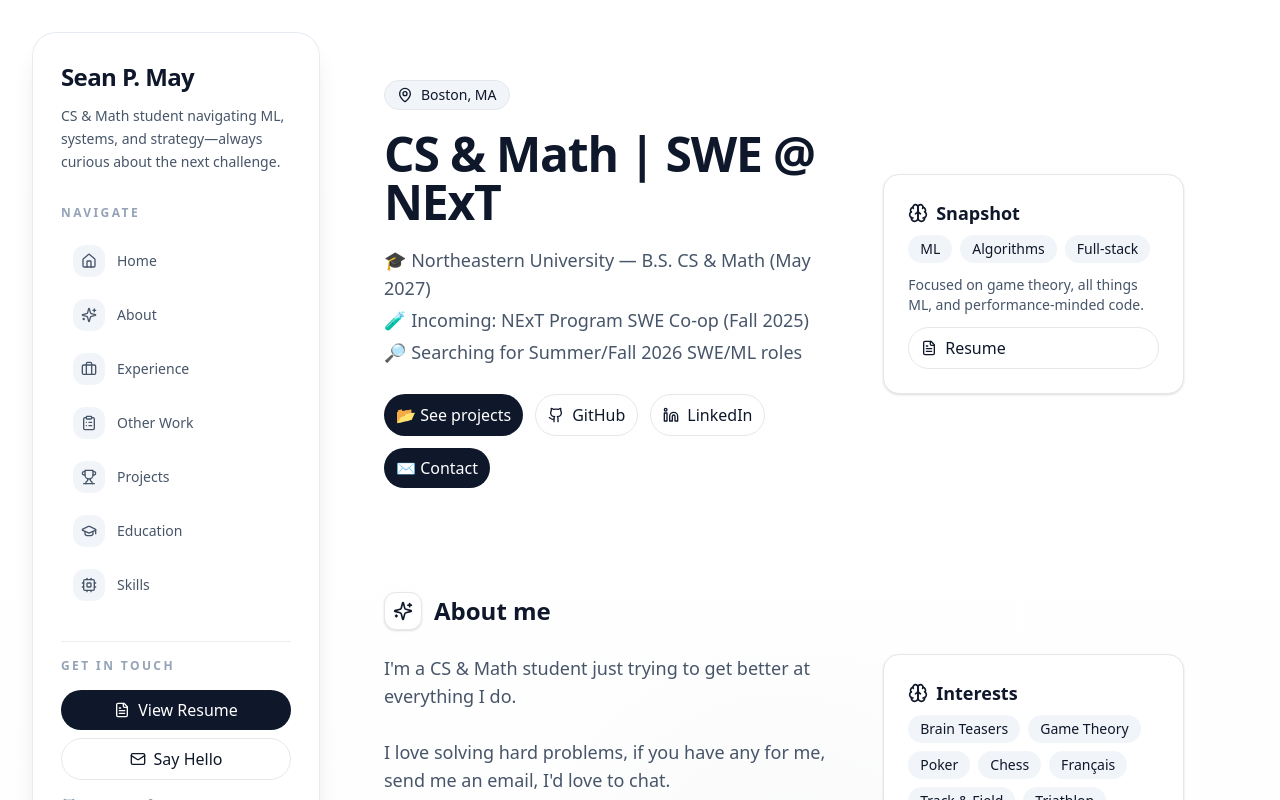
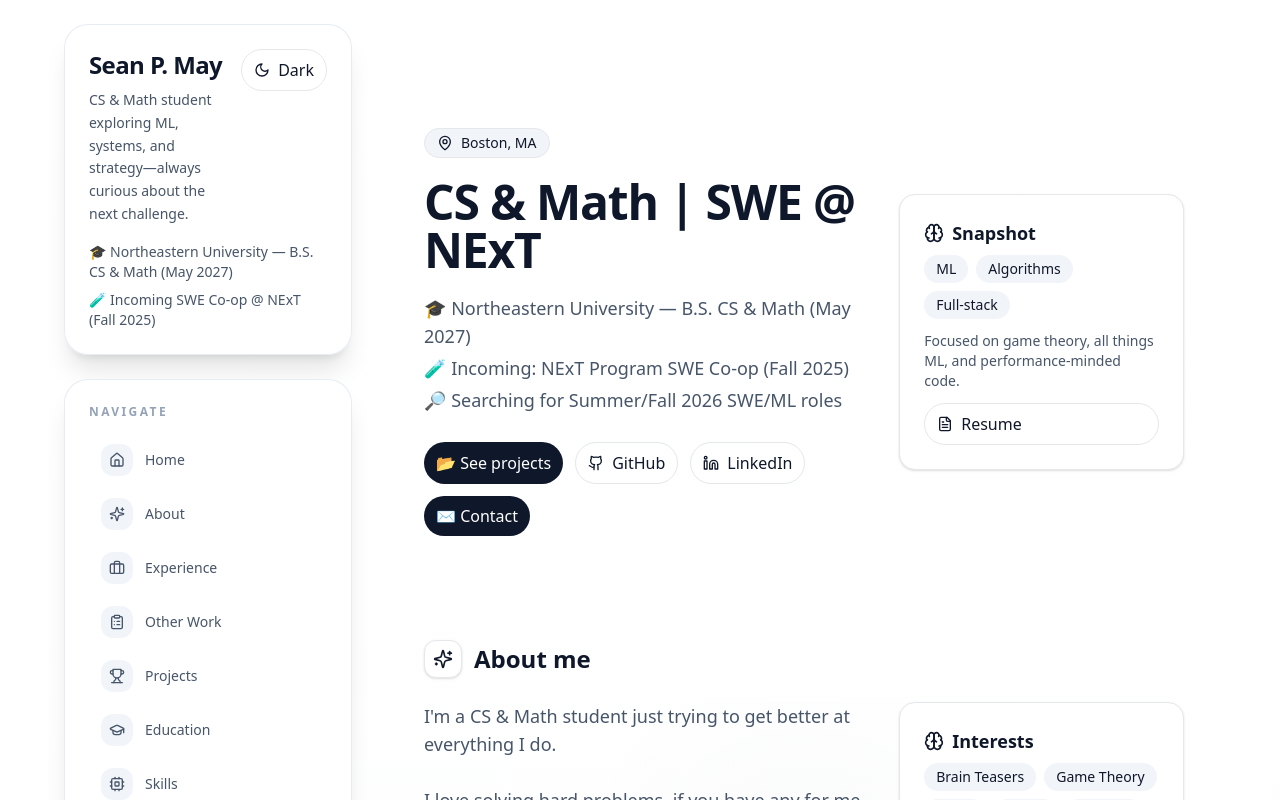
Before and after one commit to seanpatrickmay/seanpatrickmay.github.io, a Next.js app: page / in a window 1280 px wide. Shown: the top 800 px of the page. Built offline with nearby package versions, Linux system fonts and the light colour scheme.

Commit message:
Refine desktop sidebar layout

```diff
--- a/components/Header.jsx
+++ b/components/Header.jsx
@@ -91,13 +91,15 @@ export default function Header({ links }) {
         </nav>
       </header>
 
-      <aside className="hidden lg:block">
+      <aside className="hidden lg:flex lg:flex-none lg:pt-6">
+        <div className="sticky top-6">
           <div
-          className="fixed left-8 top-8 z-40 w-72 transition-transform duration-300 ease-out will-change-transform"
+            className="w-72 space-y-6 transition-transform duration-300 ease-out will-change-transform"
             style={{ transform: `translateY(${scrollOffset}px)` }}
           >
-          <div className="space-y-8 rounded-3xl border border-slate-200/80 bg-white/90 p-7 shadow-xl backdrop-blur dark:border-slate-800/70 dark:bg-slate-950/70">
-            <div className="space-y-3">
+            <section className="rounded-3xl border border-slate-200/80 bg-white/90 p-6 shadow-xl backdrop-blur dark:border-slate-800/70 dark:bg-slate-950/70">
+              <div className="flex items-start justify-between gap-3">
+                <div className="space-y-2">
                   <a
                     href="#home"
                     className="text-2xl font-bold tracking-tight text-slate-900 transition hover:text-slate-700 dark:text-slate-100 dark:hover:text-slate-300"
@@ -105,15 +107,24 @@ export default function Header({ links }) {
                     Sean P. May
                   </a>
                   <p className="text-sm leading-relaxed text-slate-600 dark:text-slate-400">
-                CS & Math student navigating ML, systems, and strategy—always curious about the next challenge.
+                    CS & Math student exploring ML, systems, and strategy—always curious about the next challenge.
                   </p>
                 </div>
+                <div className="flex-shrink-0">
+                  <ThemeToggle />
+                </div>
+              </div>
+              <ul className="mt-4 space-y-2 text-sm text-slate-600 dark:text-slate-300">
+                <li>🎓 Northeastern University &mdash; B.S. CS & Math (May 2027)</li>
+                <li>🧪 Incoming SWE Co-op @ NExT (Fall 2025)</li>
+              </ul>
+            </section>
 
-            <nav aria-label="Primary" className="space-y-4">
+            <section className="rounded-3xl border border-slate-200/80 bg-white/90 p-6 shadow-xl backdrop-blur dark:border-slate-800/70 dark:bg-slate-950/70">
               <div className="text-xs font-semibold uppercase tracking-[0.2em] text-slate-400 dark:text-slate-500">
                 Navigate
               </div>
-              <div className="space-y-1.5">
+              <nav aria-label="Primary" className="mt-4 space-y-1.5">
                 {navItems.map(({ id, label, icon: Icon }) => (
                   <a
                     key={id}
@@ -126,14 +137,14 @@ export default function Header({ links }) {
                     {label}
                   </a>
                 ))}
-              </div>
               </nav>
+            </section>
 
-            <div className="space-y-4 border-t border-slate-200/70 pt-4 dark:border-slate-800/60">
+            <section className="rounded-3xl border border-slate-200/80 bg-white/90 p-6 shadow-xl backdrop-blur dark:border-slate-800/70 dark:bg-slate-950/70">
               <div className="text-xs font-semibold uppercase tracking-[0.2em] text-slate-400 dark:text-slate-500">
                 Get in touch
               </div>
-              <div className="flex flex-col gap-2">
+              <div className="mt-4 flex flex-col gap-2">
                 <PillLink
                   href={links.resume}
                   icon={FileText}
@@ -151,7 +162,7 @@ export default function Header({ links }) {
                   Say Hello
                 </PillLink>
               </div>
-              <div className="flex flex-wrap gap-4 text-sm text-slate-500 dark:text-slate-400">
+              <div className="mt-4 flex flex-wrap gap-4 text-sm text-slate-500 dark:text-slate-400">
                 <a
                   href={links.github}
                   className="group inline-flex items-center gap-2 transition hover:text-slate-700 dark:hover:text-slate-200"
@@ -171,12 +182,7 @@ export default function Header({ links }) {
                   LinkedIn
                 </a>
               </div>
-            </div>
-
-            <div className="flex items-center justify-between border-t border-slate-200/70 pt-4 text-sm text-slate-500 dark:border-slate-800/60 dark:text-slate-400">
-              <span>Theme</span>
-              <ThemeToggle />
-            </div>
+            </section>
           </div>
         </div>
       </aside>
--- a/pages/index.jsx
+++ b/pages/index.jsx
@@ -72,8 +72,9 @@ export default function Home() {
         />
       </Head>
 
+      <div className="lg:mx-auto lg:flex lg:max-w-screen-2xl lg:items-start lg:justify-center lg:gap-10 lg:px-12 xl:px-16">
         <Header links={links} />
-      <main className="pt-32 sm:pt-28 md:pt-24 lg:pt-4 lg:pl-[21rem] lg:pr-12 xl:pl-[22rem] xl:pr-16 2xl:pl-[23rem]">
+        <main className="flex-1 pt-32 sm:pt-28 md:pt-24 lg:min-w-0 lg:pt-14 xl:pt-16">
           <Hero links={links} />
           <AboutSection interests={interests} />
 
@@ -116,6 +117,7 @@ export default function Home() {
 
           <Footer links={links} />
         </main>
+      </div>
     </>
   );
 }
```
Lines whose indentation alone changed are shown as unchanged.
